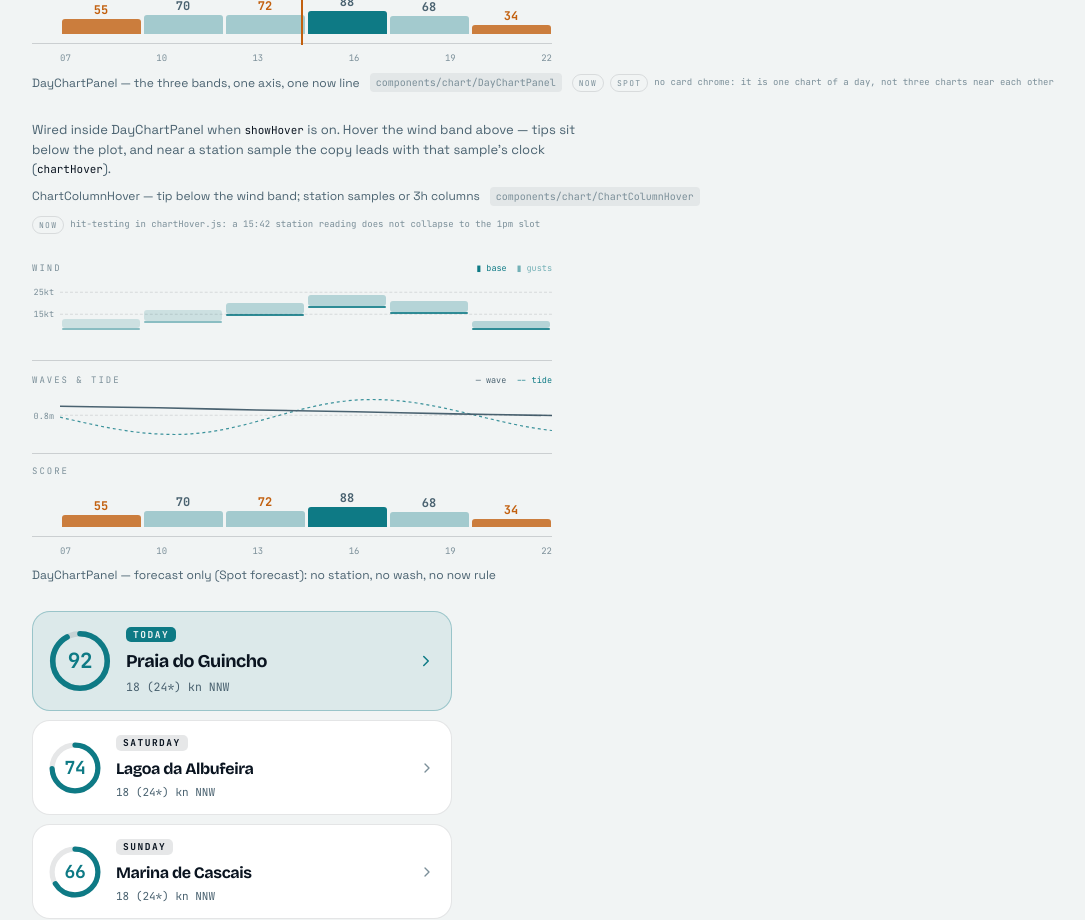
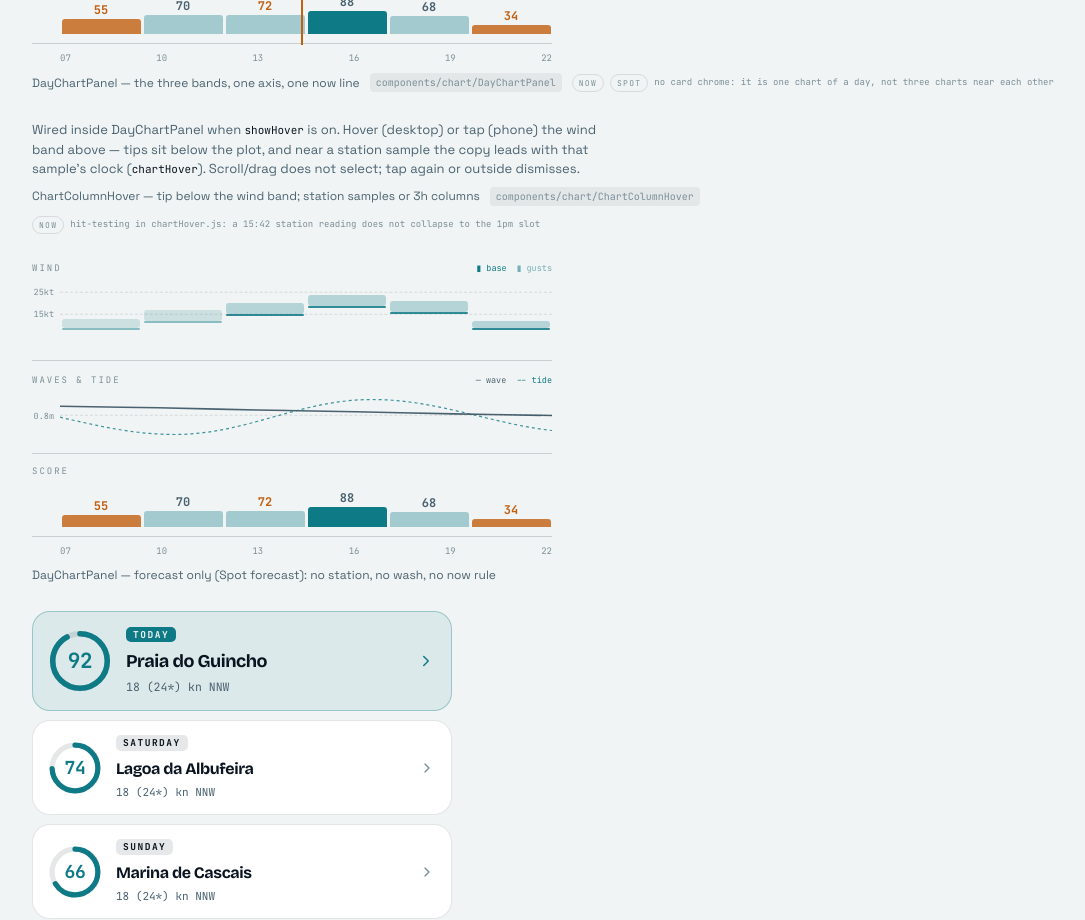
Before and after one commit to radjay/waterman, a Next.js app: page /ui-kit in a window 1280 px wide. Shown: the part 7480-8400 px from the top of the page, without its empty margins (40-1125 px from the left). Built offline with nearby package versions, Linux system fonts and the light colour scheme; no server answers.

Commit message:
Note touch tap on ChartColumnHover in ui-kit
Co-authored-by: Jeroen Seghers <radjay@users.noreply.github.com>

```diff
--- a/app/ui-kit/page.js
+++ b/app/ui-kit/page.js
@@ -933,9 +933,10 @@ export default function UIKitPage() {
           >
             <p className="text-[13px] text-faded-ink max-w-[70ch]">
               Wired inside DayChartPanel when <code className="font-data text-[11px] text-ink">showHover</code>{" "}
-              is on. Hover the wind band above — tips sit below the plot, and near a station
-              sample the copy leads with that sample&apos;s clock (
-              <code className="font-data text-[11px] text-ink">chartHover</code>).
+              is on. Hover (desktop) or tap (phone) the wind band above — tips sit below the plot,
+              and near a station sample the copy leads with that sample&apos;s clock (
+              <code className="font-data text-[11px] text-ink">chartHover</code>). Scroll/drag does
+              not select; tap again or outside dismisses.
             </p>
           </Row>
 
```
